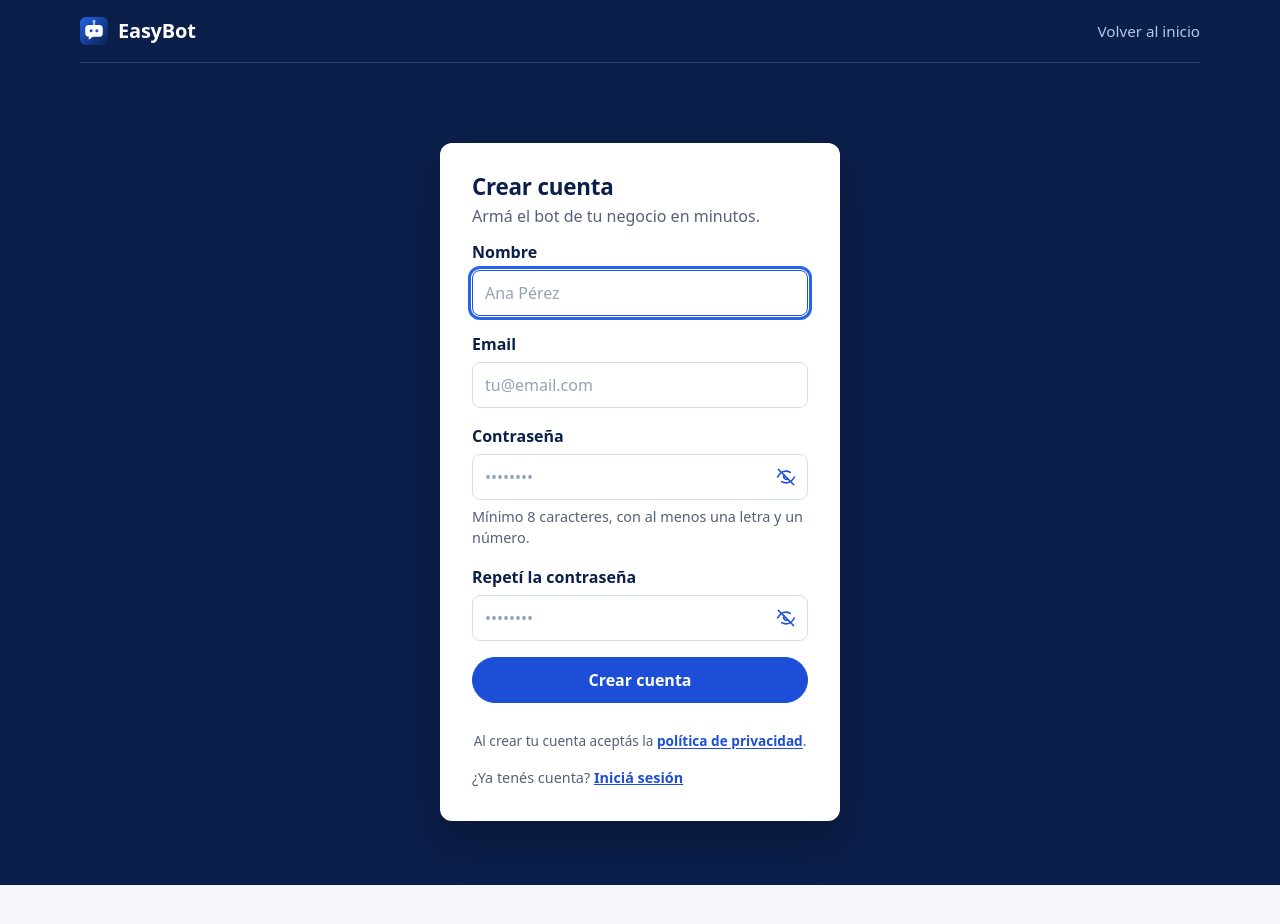
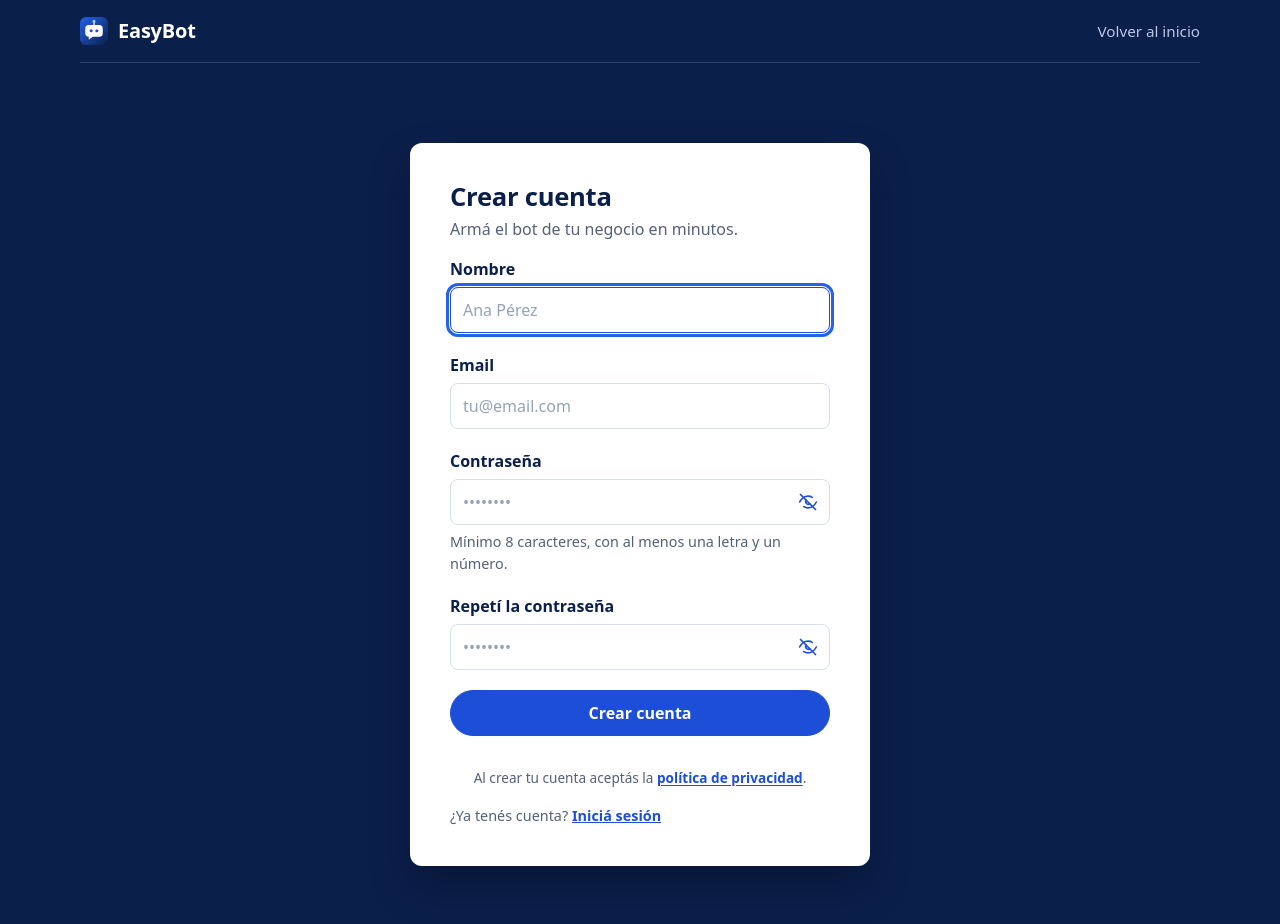
Before and after one commit to Facu-Ferreyra/Proyecto-Final-ITec, a React (Vite) app in the folder client/: page /register in a window 1280 px wide. Shown: the top 924 px of the page. Before the commit the page ends 885 px from the top, so only its background shows below. Built offline with nearby package versions, Linux system fonts and the light colour scheme; no server answers.

Commit message:
style(auth): enlarge auth card and add spacing

```diff
--- a/client/src/pages/auth/auth.css
+++ b/client/src/pages/auth/auth.css
@@ -48,17 +48,17 @@
 
 .auth-card {
   width: 100%;
-  max-width: 400px;
+  max-width: 460px;
   margin-top: 24px;
-  padding: 28px 24px;
+  padding: 32px 24px;
   background: var(--color-surface);
   border-radius: var(--radius);
   box-shadow: 0 20px 40px rgba(0, 0, 0, 0.25);
 }
 
 .auth-card h1 {
-  margin: 0 0 4px;
-  font-size: 1.4rem;
+  margin: 0 0 6px;
+  font-size: 1.6rem;
 }
 
 .auth-subtitle {
@@ -68,8 +68,8 @@
 .auth-form {
   display: flex;
   flex-direction: column;
-  gap: 16px;
-  margin-top: 8px;
+  gap: 20px;
+  margin-top: 16px;
 }
 
 .auth-form .notice {
@@ -206,6 +206,6 @@
 
   .auth-card {
     margin-top: 48px;
-    padding: 32px;
+    padding: 40px;
   }
 }
```
